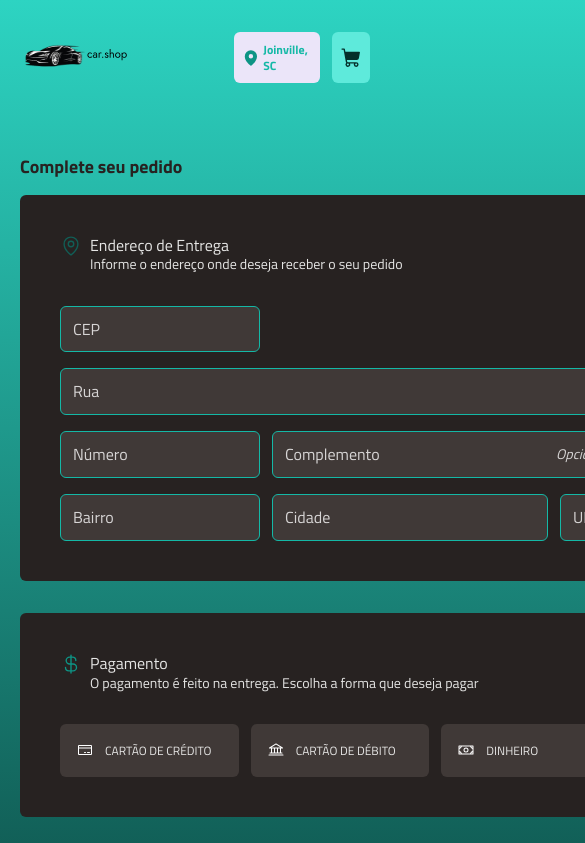
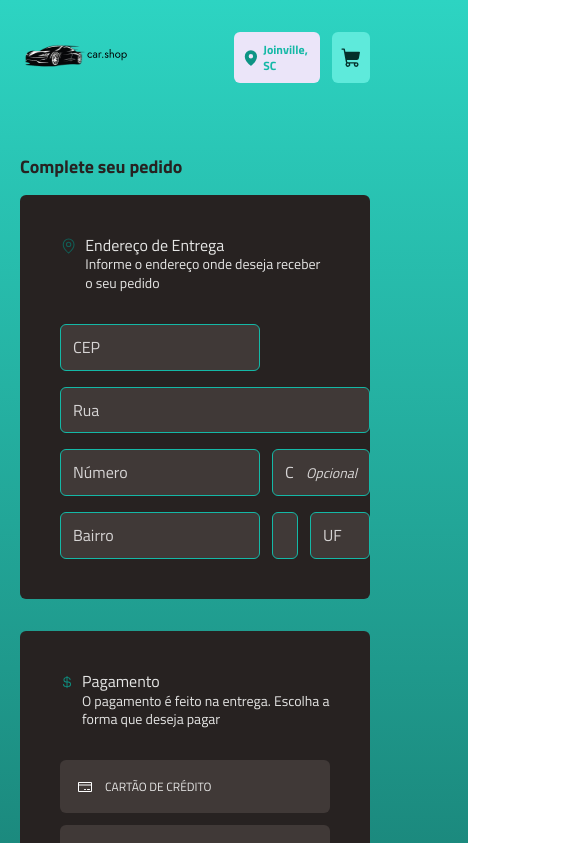
Before and after one commit to AlmirJrDev/car.shop, a React (Vite) app: page /cart in a window 390 px wide. Shown: the top 843 px of the page, 585 px wide, since content can reach past the window. Built offline with nearby package versions, Linux system fonts and the light colour scheme.

Commit message:
style: responsive Cart pages

```diff
--- a/src/pages/Cart/styles.ts
+++ b/src/pages/Cart/styles.ts
@@ -8,6 +8,10 @@ export const Container = styled.main`
   padding: 40px 20px;
   margin: 0 auto;
   gap: 32px;
+
+  @media (max-width: 700px) {
+     flex-direction: column;
+    }
 `
 
 export const InfoContainer = styled.div`
@@ -36,6 +40,11 @@ export const FormsContainer = styled.div`
   display: flex;
   flex-direction: column;
   gap: 32px;
+
+    @media (max-width: 700px) {
+     width: 100%;
+     min-width: auto;
+    }
 `
 
 export const AddressContainer = styled(FormsContainer)``
@@ -90,6 +99,10 @@ export const PaymentOptions = styled.div`
     align-items: center;
     justify-content: space-between;
     gap: 12px;
+
+    @media (max-width: 700px) {
+     flex-direction: column;
+    }
   }
 `
 
```
